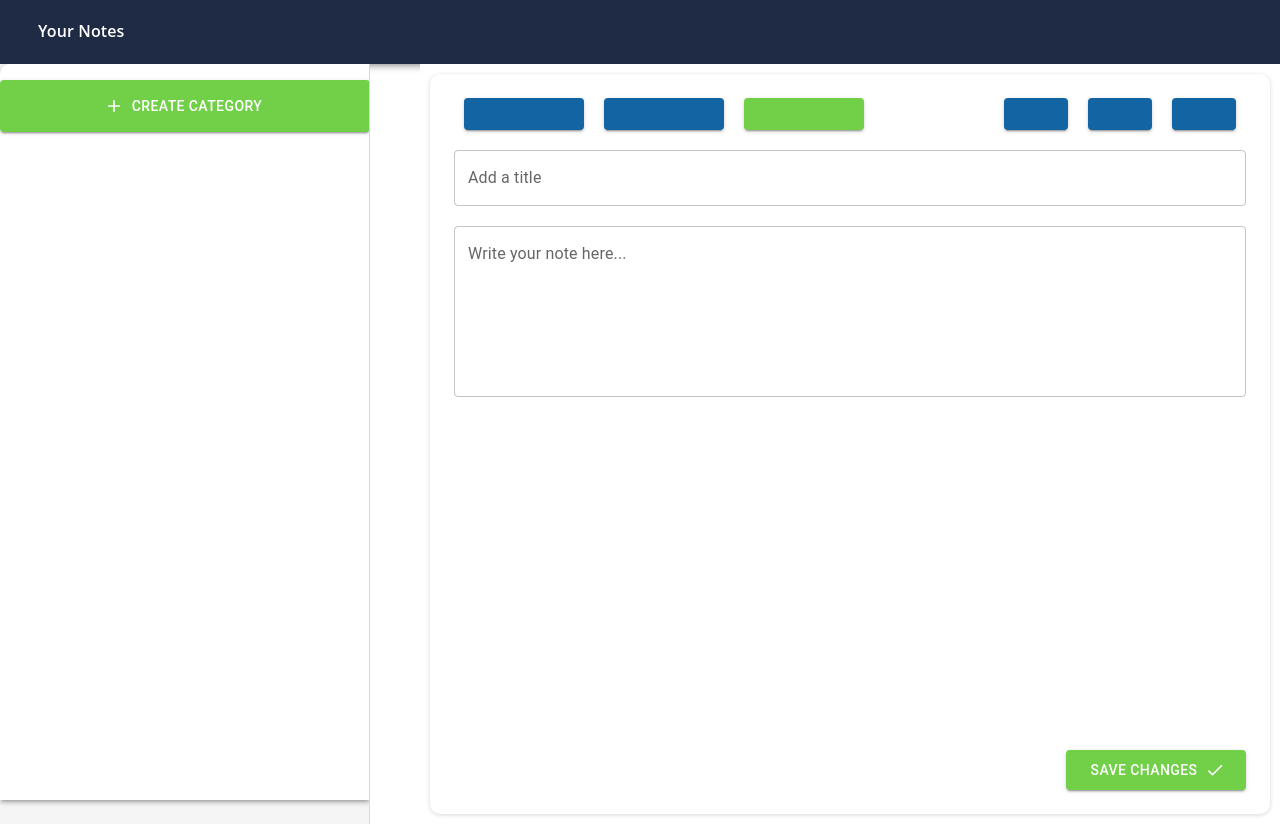
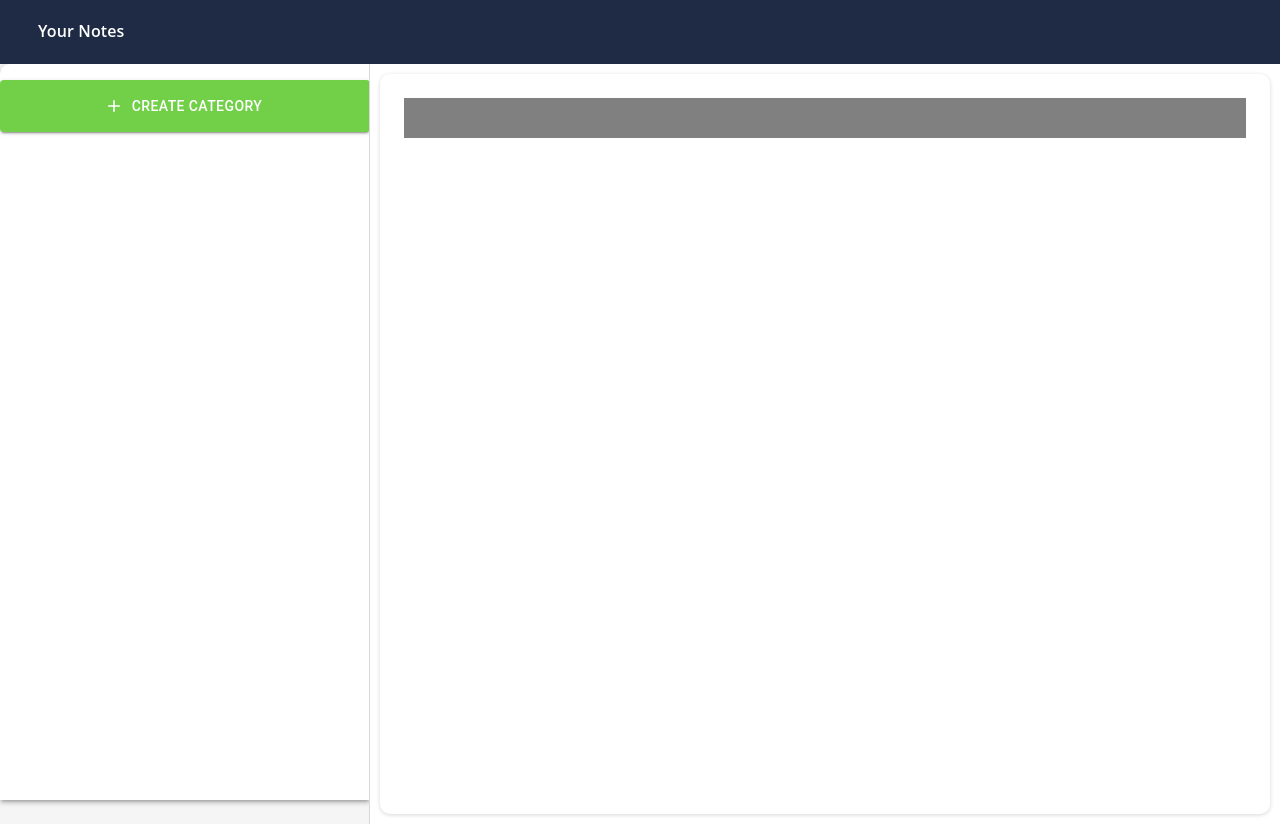
Before and after one commit to boramenerja13/Notes-App, a React (Create React App) app in the folder notes-app/: page /category/1 in a window 1280 px wide. Built offline with nearby package versions, Linux system fonts and the light colour scheme.

Commit message:
navigating to page categories and create note page

```diff
--- a/notes-app/src/App.js
+++ b/notes-app/src/App.js
@@ -1,13 +1,19 @@
-import React, { useEffect } from 'react';
+import React, { useEffect, useState } from 'react';
 import './App.css';
 import Navbar from './components/navbar';
 import Sidebar from './components/sidebar';
 import CreateNote from './components/createNote';
+import CategoryPage from './components/categoryPage';
 import { Box, CssBaseline } from '@mui/material';
+import { BrowserRouter as Router, Route, Routes} from 'react-router-dom';
 
 function App() {
+  const [categories, setCategories] = useState([]);
+
   useEffect(() => {
     document.body.style.overflow = 'hidden';
+    const storedCategories = JSON.parse(localStorage.getItem('categories')) || [];
+    setCategories(storedCategories);
 
     return () => {
       document.body.style.overflow = 'auto';
@@ -15,10 +21,28 @@ function App() {
   }, []);
 
   const handleCreateCategory = (newCategory) => {
-    console.log("New Category Created:", newCategory);
+    const updatedCategories = [...categories, { name: newCategory, notes: [] }];
+    setCategories(updatedCategories);
+    localStorage.setItem('categories', JSON.stringify(updatedCategories));
+  };
+
+  const handleSaveNote = (note) => {
+    const updatedCategories = categories.map((category) => {
+      if (category.name === note.category) {
+        return {
+          ...category,
+          notes: [...category.notes, { title: note.title, content: note.content }],
+        };
+      }
+      return category;
+    });
+
+    setCategories(updatedCategories);
+    localStorage.setItem('categories', JSON.stringify(updatedCategories));
   };
 
   return (
+    <Router>
       <div className="App">
         <CssBaseline />
         <Navbar
@@ -33,22 +57,25 @@ function App() {
 
         <Box display="flex" sx={{ height: '100vh', paddingTop: '0px' }}>
           <Sidebar onCreateCategory={handleCreateCategory} />
-
           <Box
             sx={{
               flexGrow: 1,
               padding: '10px',
               paddingLeft: '10px',
-            marginLeft: '50px',
               backgroundColor: '#ffffff',
               height: '100%',
               overflowY: 'auto',
             }}
           >
-          <CreateNote />
+            {/* <CreateNote categories={categories} onSaveNote={handleSaveNote} /> */}
+            <Routes>
+                <Route path="/" element={<CreateNote categories={categories} onSaveNote={handleSaveNote} />} />
+                <Route path="/category/:categoryId" element={<CategoryPage categories={categories} />} />
+            </Routes>
           </Box>
         </Box>
       </div>
+  </Router>
   );
 }
 
--- /dev/null
+++ b/notes-app/src/components/categoryPage.js
@@ -0,0 +1,33 @@
+  import React from 'react';
+  import { Box, Paper } from '@mui/material';
+  import { useParams } from 'react-router-dom';
+
+  export default function CategoryPage({ categories, onSaveNote }) {
+    const { categoryId } = useParams();
+    const category = categories[categoryId];
+
+    return (
+      <Paper
+        elevation={3}
+        sx={{
+          width: '100%',
+          maxWidth: '1440px',
+          height: 'calc(100vh - 60px)',
+          padding: '24px',
+          borderRadius: '10px',
+          margin: 'auto',
+          boxShadow: '0 1px 4px rgba(0, 0, 0, 0.16)',
+          display: 'flex',
+          flexDirection: 'column',
+          justifyContent: 'space-between',
+        }}
+      >
+        <Box display="flex" justifyContent="space-between" alignItems="center" sx={{ marginBottom: '20px',backgroundColor:'gray' }}>
+          <Box display="flex">
+          <h2>{category?.name}</h2>
+          </Box>
+        </Box>
+
+      </Paper>
+    );
+  }
--- a/notes-app/src/components/createNote.js
+++ b/notes-app/src/components/createNote.js
@@ -2,12 +2,33 @@ import React, { useState } from 'react';
 import { Box, Button, TextField, Paper } from '@mui/material';
 import CheckIcon from '@mui/icons-material/Check';
 
-export default function CreateNote() {
+export default function CreateNote({ categories, onSaveNote }) {
   const [title, setTitle] = useState('');
   const [content, setContent] = useState('');
 
   const handleSave = () => {
-    console.log("Note Saved:", { title, content });
+    if (!title || !content) {
+      alert("Nothing to save");
+      return;
+    }
+
+    const category = prompt("Select a category from: " + categories.map(c => c.name).join(", "));
+    if (category) {
+      const foundCategory = categories.find(c => c.name === category);
+      if (foundCategory) {
+        onSaveNote({
+          title,
+          content,
+          category: foundCategory.name,
+        });
+
+        alert("Successfully saved");
+        setTitle('');
+        setContent('');
+      } else {
+        alert("Category not found");
+      }
+    }
   };
 
   return (
@@ -42,22 +63,7 @@ export default function CreateNote() {
               },
             }}
           >
-          </Button>
-
-          <Button
-            variant="contained"
-            sx={{
-              backgroundColor: '#1264A3',
-              width: '120px',
-              height: '32px',
-              gap: '0px',
-              color: '#fff',
-              margin: '0 10px',
-              '&:hover': {
-                backgroundColor: '#0E4C8A',
-              },
-            }}
-          >
+            {/* Additional Action Button */}
           </Button>
 
           <Button
@@ -71,6 +77,7 @@ export default function CreateNote() {
               margin: '0 10px'
             }}
           >
+            {/* Additional Action Button */}
           </Button>
         </Box>
 
@@ -121,7 +128,6 @@ export default function CreateNote() {
         </Box>
       </Box>
 
-
       <Box>
         <TextField
           fullWidth
--- a/notes-app/src/components/sidebar.js
+++ b/notes-app/src/components/sidebar.js
@@ -9,11 +9,13 @@ import Button from '@mui/material/Button';
 import FolderIcon from '@mui/icons-material/Folder';
 import AddIcon from '@mui/icons-material/Add';
 import ListItemButton from '@mui/material/ListItemButton';
+import { useNavigate } from 'react-router-dom';
 
 const drawerWidth = 370;
 
 export default function Sidebar({ onCreateCategory }) {
   const [categories, setCategories] = useState([]);
+  const navigate = useNavigate();
 
   useEffect(() => {
     const storedCategories = JSON.parse(localStorage.getItem('categories'));
@@ -89,7 +91,9 @@ export default function Sidebar({ onCreateCategory }) {
                     height: '42px',
                     width: '350px',
                   }}
+                  onClick={() => navigate(`/category/${index}`)}
                 >
+
                   <FolderIcon sx={{ marginRight: 1 }} />
                   <ListItemText primary={category.name} sx={{ color: '#fff' }} />
                 </ListItemButton>
```
Lines whose indentation alone changed are shown as unchanged.
